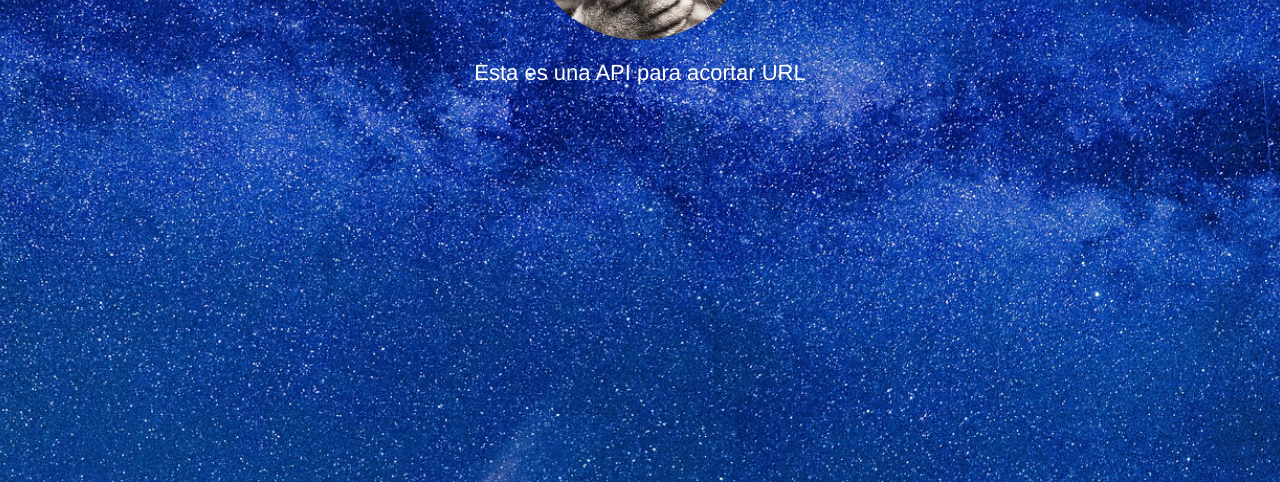
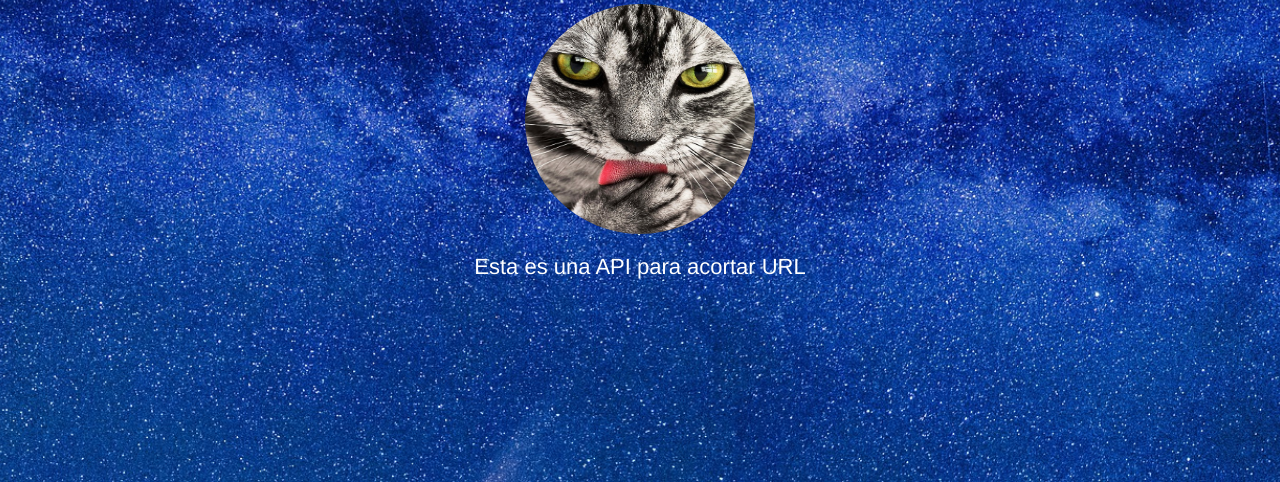
Before and after one commit to Jairvsosa98/api-rest-mongo-express-node-2023, a website: page public/index.html in a window 1280 px wide. Shown: the part 318-800 px from the top of the page. Drawn offline with Linux system fonts and the light colour scheme.

Commit message:
Update styles.css

```diff
--- a/public/css/styles.css
+++ b/public/css/styles.css
@@ -6,7 +6,12 @@ h1 {
 }
 
 body {
-  text-align: center;
+  display: flex;
+  flex-direction: column;
+  justify-content: center;
+  align-items: center;
+  min-height: 100vh;
+  margin: 0;
   background-image: url("../assets/background.jpg");
   background-repeat: no-repeat;
   background-size: cover;
@@ -48,6 +53,7 @@ p {
   box-shadow: 10px 10px 10px rgba(0, 0, 0, 0.5);
 }
 
+
 .footer {
   position: absolute;
   right: 0;
```
